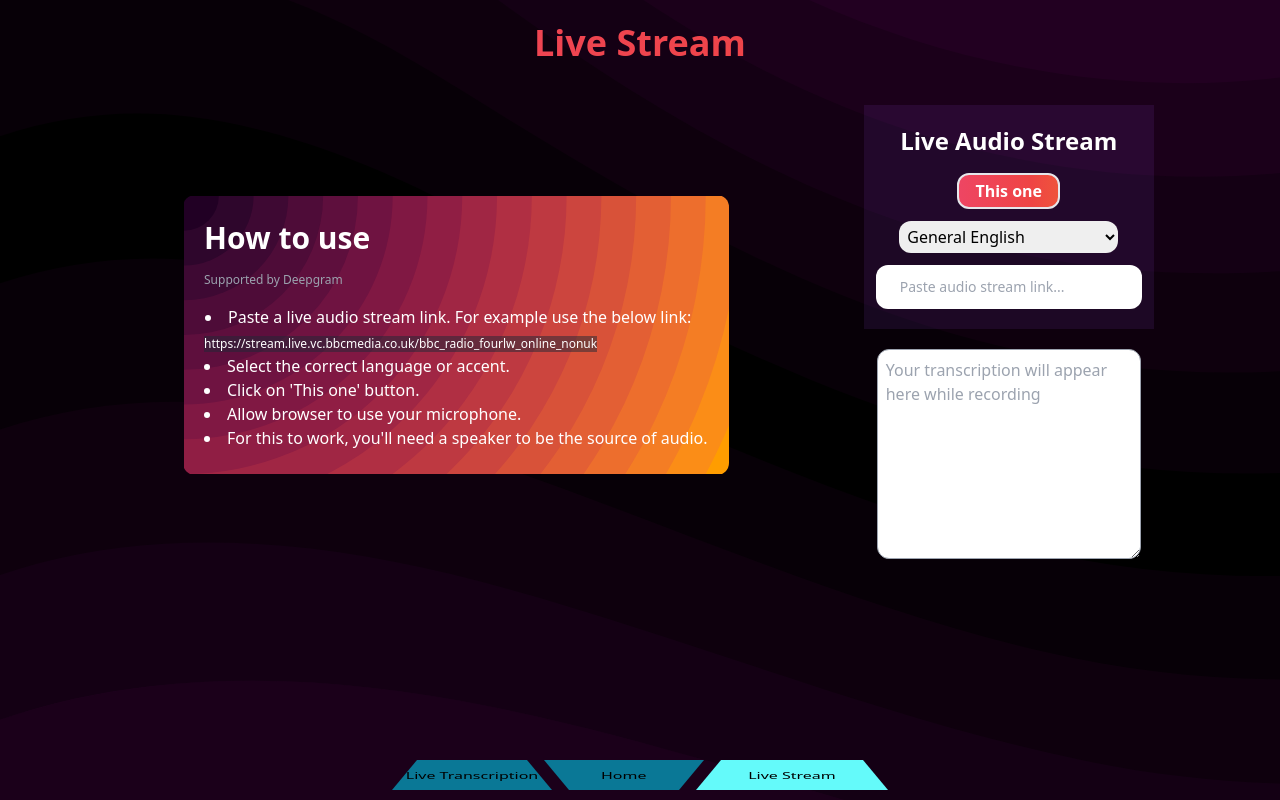
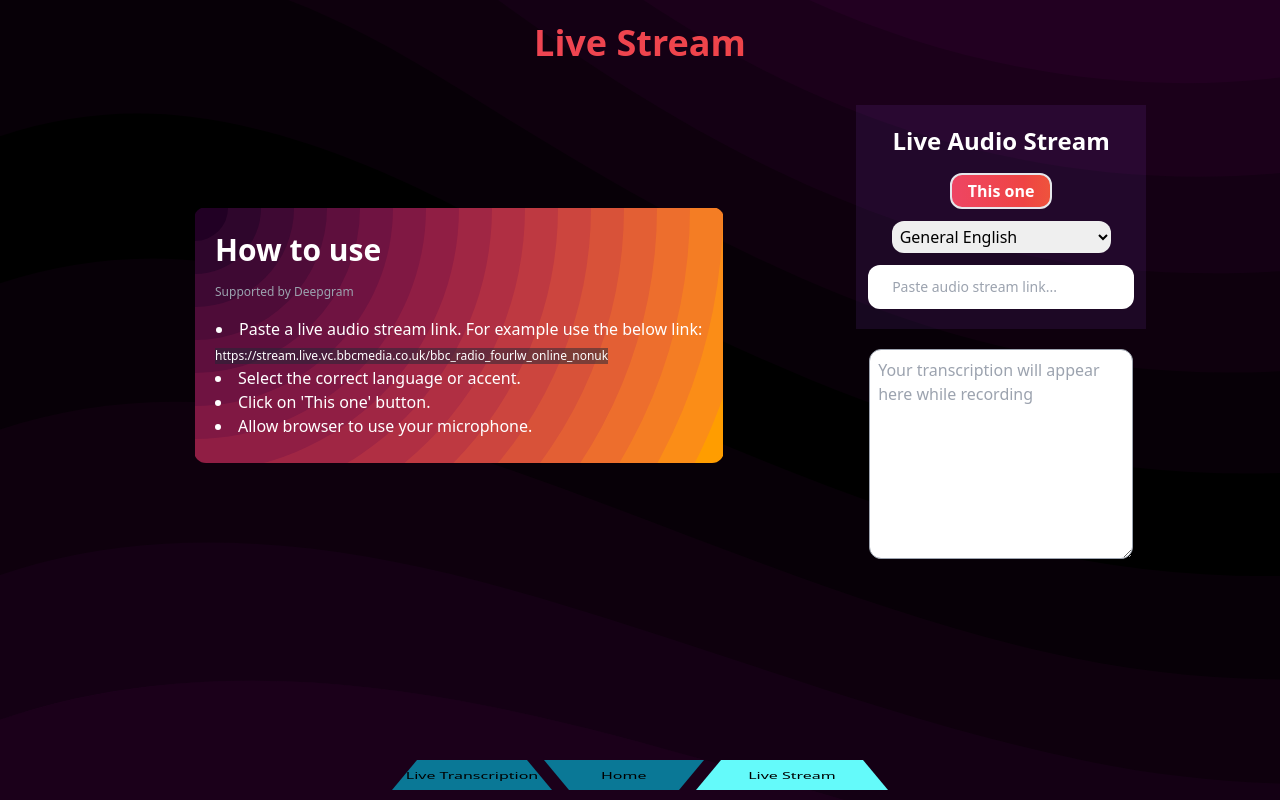
Before and after one commit to MooseSaeed/be-readable, a Vue app: page /livestream in a window 1280 px wide. Built offline with nearby package versions, Linux system fonts and the light colour scheme; what vue-audio-visual would draw is missing.

Commit message:
tips card update

```diff
--- a/src/views/Livestream.vue
+++ b/src/views/Livestream.vue
@@ -30,11 +30,6 @@
         </tr>
         <tr>
           <li>Allow browser to use your microphone.</li>
-        </tr>
-        <tr>
-          <li>
-            For this to work, you'll need a speaker to be the source of audio.
-          </li>
         </tr>
       </Tipscard>
     </aside>
```
